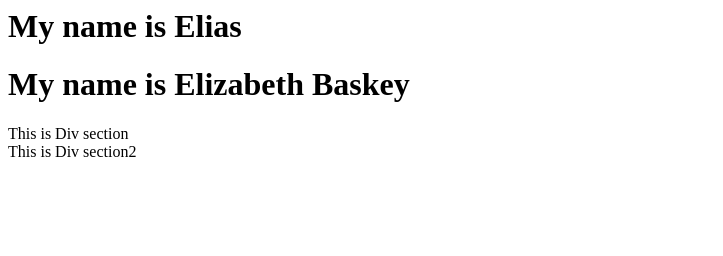
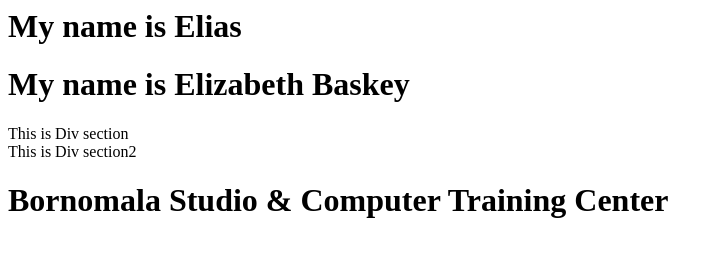
Before and after one commit to emurmu648/practice, a plain HTML site: page myname.html in a window 1280 px wide. Shown: the whole page, without its empty margins (0-723 px from the left). Drawn offline with Linux system fonts and the light colour scheme.

Commit message:
Update myname.html
Bornomala Studio

```diff
--- a/myname.html
+++ b/myname.html
@@ -5,4 +5,6 @@
 <h1> My name is Elizabeth Baskey</h1>
   	<div>This is Div section</div>
 	<div>This is Div section2</div>
+
+	<h1> Bornomala Studio & Computer Training Center</h1>
 </body>
```
